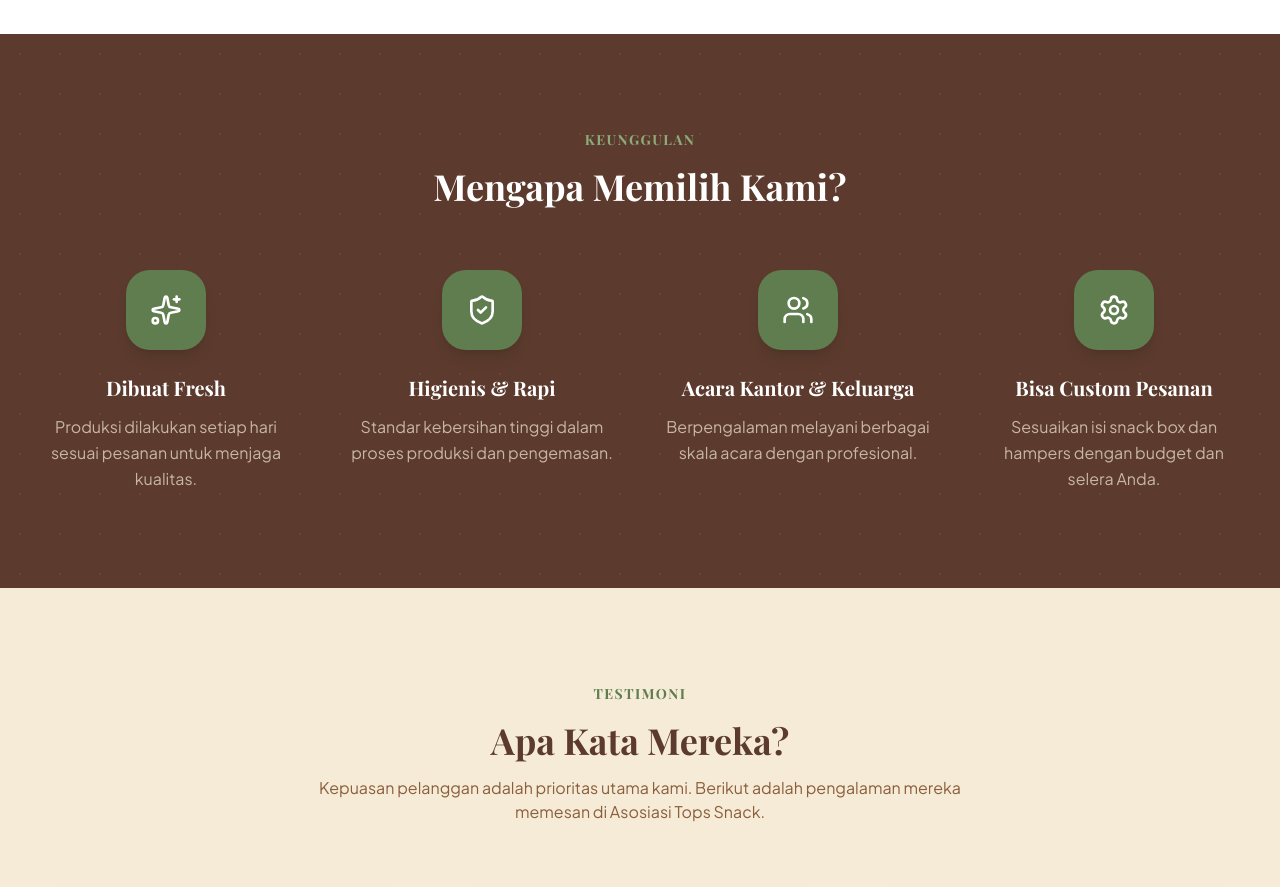
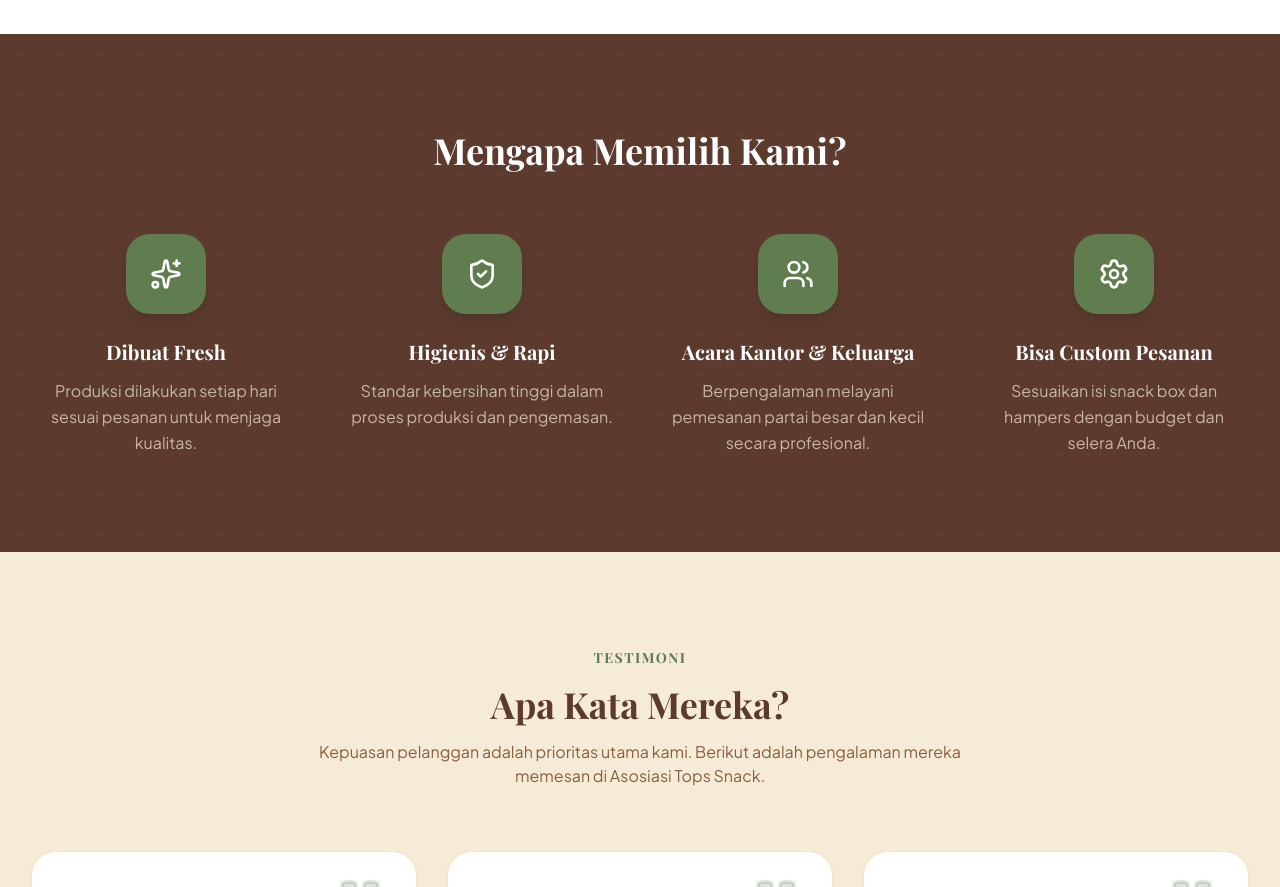
Before and after one commit to berrlylie/tops.snack, a React (Vite) app: page / in a window 1280 px wide. Shown: the part 3880-4767 px from the top of the page. Built offline with nearby package versions, Linux system fonts and the light colour scheme; a web font is replaced by a local one.

Commit message:
Update Advantages.tsx

```diff
--- a/src/components/Advantages.tsx
+++ b/src/components/Advantages.tsx
@@ -16,7 +16,7 @@ export default function Advantages() {
     {
       icon: <Users className="text-white" size={32} />,
       title: 'Acara Kantor & Keluarga',
-      description: 'Berpengalaman melayani berbagai skala acara dengan profesional.',
+      description: 'Berpengalaman melayani pemesanan partai besar dan kecil secara profesional.',
     },
     {
       icon: <Settings className="text-white" size={32} />,
@@ -34,7 +34,6 @@ export default function Advantages() {
 
       <div className="max-w-7xl mx-auto px-4 sm:px-6 lg:px-8 relative z-10">
         <div className="text-center mb-16">
-          <h2 className="text-sm font-bold text-brand-green-soft uppercase tracking-widest mb-4">Keunggulan</h2>
           <h3 className="text-4xl font-bold mb-4">Mengapa Memilih Kami?</h3>
         </div>
 
```
